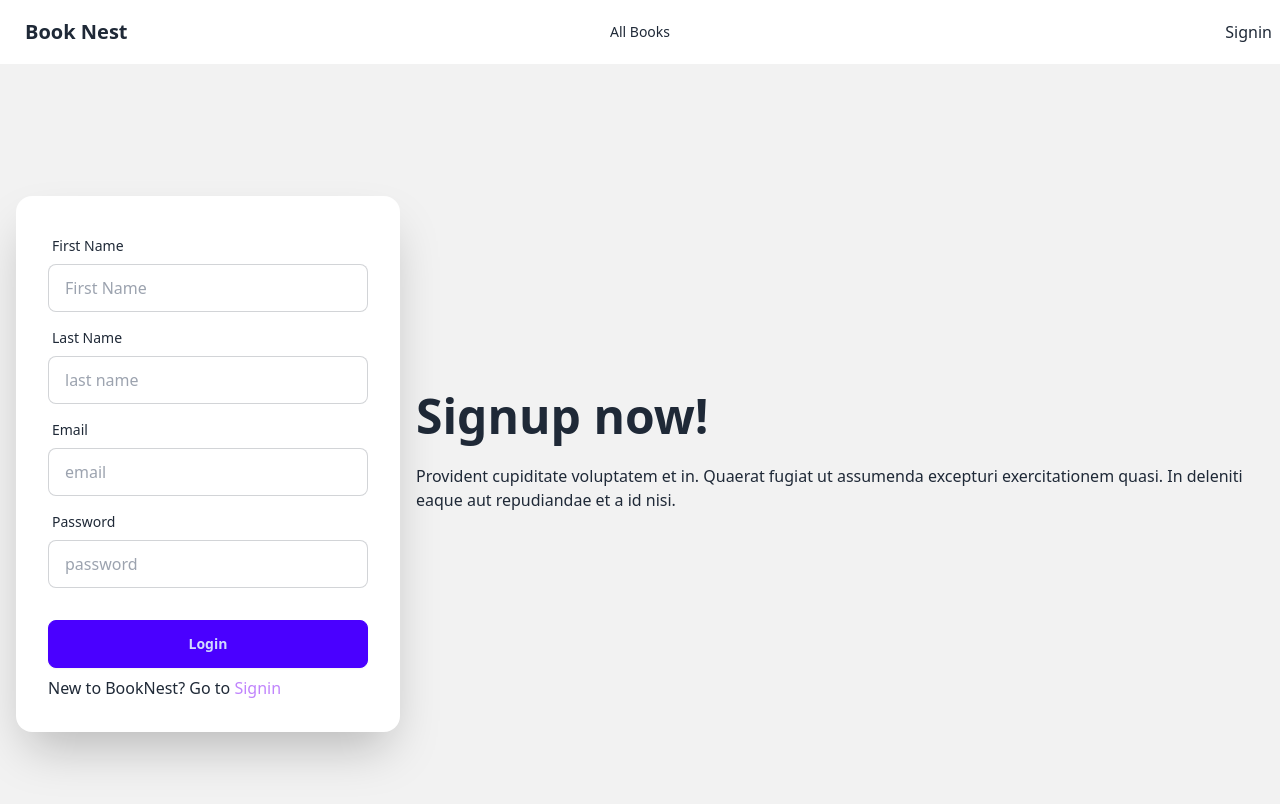
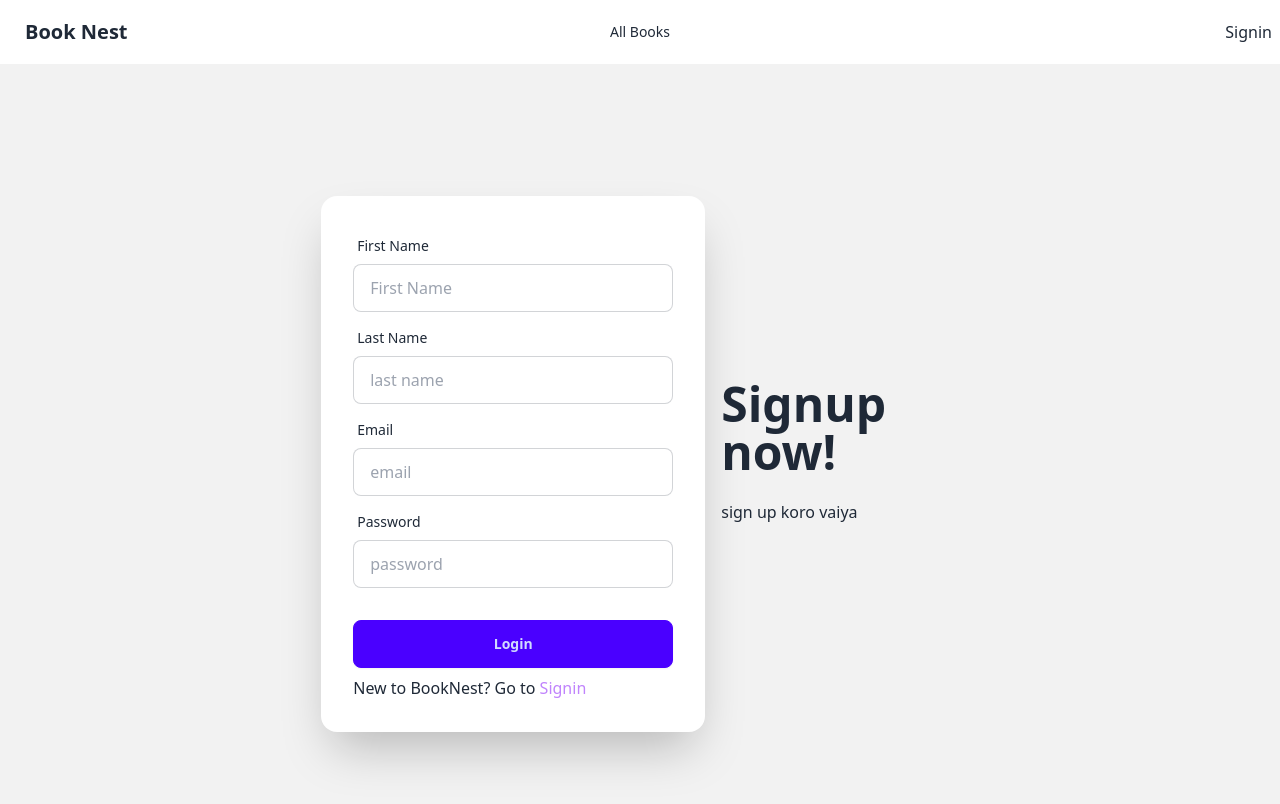
Before and after one commit to sowmik-sec/book-nest-client, a React (Vite) app: page /signup in a window 1280 px wide. Shown: the top 804 px of the page. Built offline with nearby package versions, Linux system fonts and the light colour scheme.

Commit message:
change text

```diff
--- a/src/Pages/auth/Signin.tsx
+++ b/src/Pages/auth/Signin.tsx
@@ -14,11 +14,7 @@ export default function Signin() {
       <div className="hero-content flex-col lg:flex-row-reverse">
         <div className="text-center lg:text-left">
           <h1 className="text-5xl font-bold">Signin now!</h1>
-          <p className="py-6">
-            Provident cupiditate voluptatem et in. Quaerat fugiat ut assumenda
-            excepturi exercitationem quasi. In deleniti eaque aut repudiandae et
-            a id nisi.
-          </p>
+          <p className="py-6">Sign in koro vai</p>
         </div>
         <div className="card bg-base-100 w-full max-w-sm shrink-0 shadow-2xl">
           <form className="card-body" onSubmit={handleSubmit(onSubmit)}>
--- a/src/Pages/auth/Signup.tsx
+++ b/src/Pages/auth/Signup.tsx
@@ -24,11 +24,7 @@ export default function Signup() {
       <div className="hero-content flex-col lg:flex-row-reverse">
         <div className="text-center lg:text-left">
           <h1 className="text-5xl font-bold">Signup now!</h1>
-          <p className="py-6">
-            Provident cupiditate voluptatem et in. Quaerat fugiat ut assumenda
-            excepturi exercitationem quasi. In deleniti eaque aut repudiandae et
-            a id nisi.
-          </p>
+          <p className="py-6">sign up koro vaiya</p>
         </div>
         <div className="card bg-base-100 w-full max-w-sm shrink-0 shadow-2xl">
           <form className="card-body" onSubmit={handleSubmit(onSubmit)}>
```
